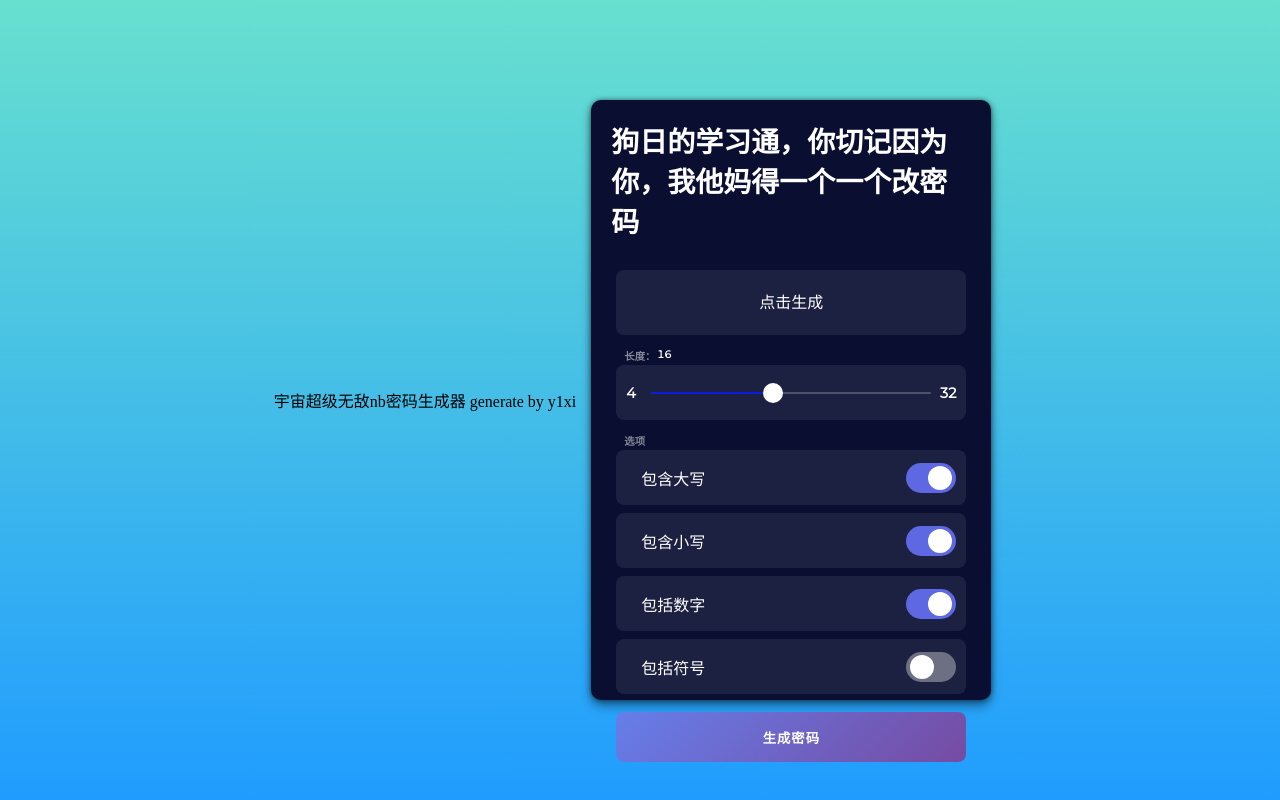
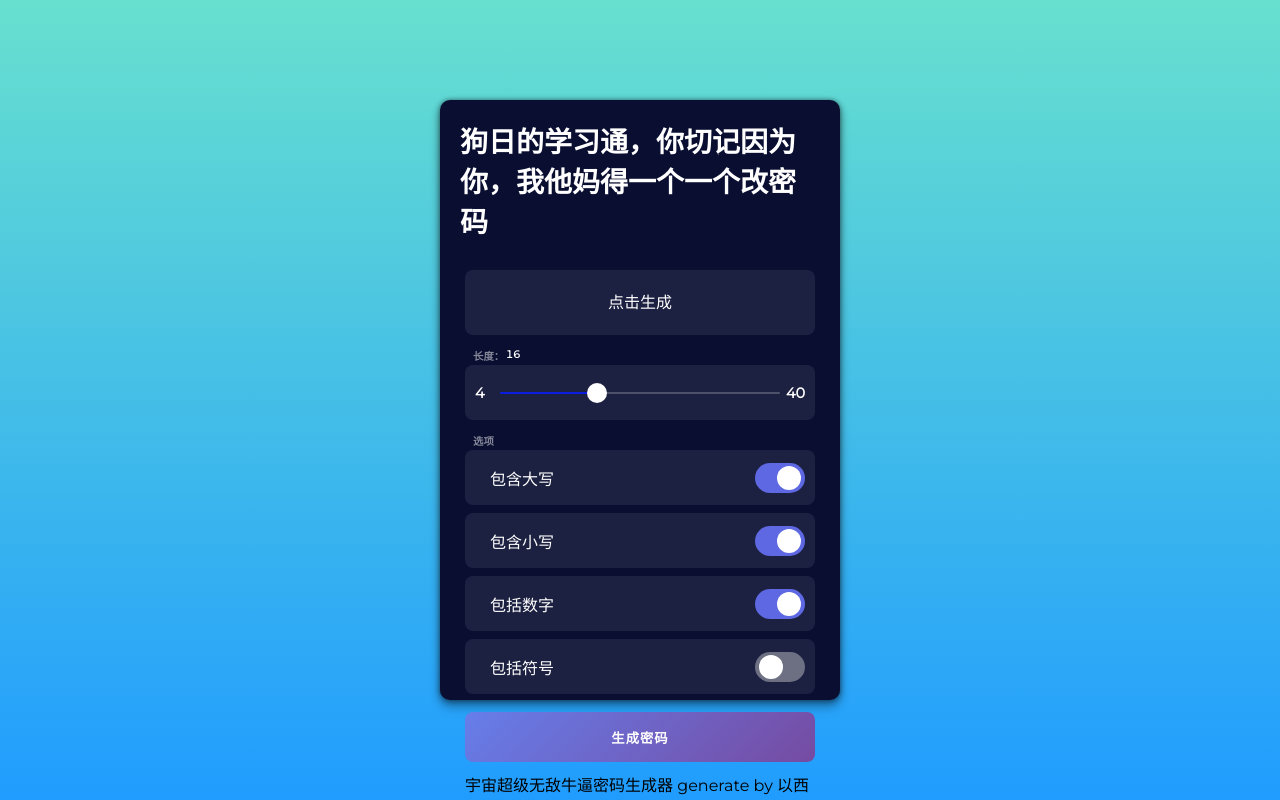
Before and after one commit to yixicool/generate-password, a plain HTML site: page index.html in a window 1280 px wide. Drawn offline with Linux system fonts and the light colour scheme.

Commit message:
2134123132

```diff
--- a/index.html
+++ b/index.html
@@ -3,14 +3,14 @@
 <head>
 <meta charset="UTF-8">
 <meta name="viewport" content="width=device-width,initial-scale=1,maximum-scale=1">
-<title>宇宙超级无敌nb密码生成器</title>
+<title>宇宙超级无敌牛逼密码生成器</title>
 
 <link rel='stylesheet' href='https://cdnjs.cloudflare.com/ajax/libs/font-awesome/5.11.2/css/all.min.css'>
 <link rel='stylesheet' href='https://fonts.googleapis.com/css?family=Montserrat&amp;display=swap'>
 <link rel="stylesheet" href="css/style.css">
 
 </head>
-<div class="title">宇宙超级无敌nb密码生成器 generate by y1xi</div>
+
 <body>
 
 <div class="container">
@@ -22,9 +22,9 @@
 		<div class="result__viewbox" id="result">点击生成</div>
 		<!-- <button id="copy-btn" style="--x: 0; --y: 0"><i class="far fa-copy"></i></button> -->
 	</div>
-	<div class="length range__slider" data-min="4" data-max="32">
+	<div class="length range__slider" data-min="4" data-max="40">
 		<div class="length__title field-title" data-length='0'>长度：</div>
-		<input id="slider" type="range" min="4" max="32" value="16" />
+		<input id="slider" type="range" min="4" max="40" value="16" />
 	</div>
 
 	<div class="settings">
@@ -48,6 +48,7 @@
 	</div>
 
 	<button class="btn generate" id="generate">生成密码</button>
+	<div class="title">宇宙超级无敌牛逼密码生成器 generate by 以西</div>
 
 </div>
 
```
